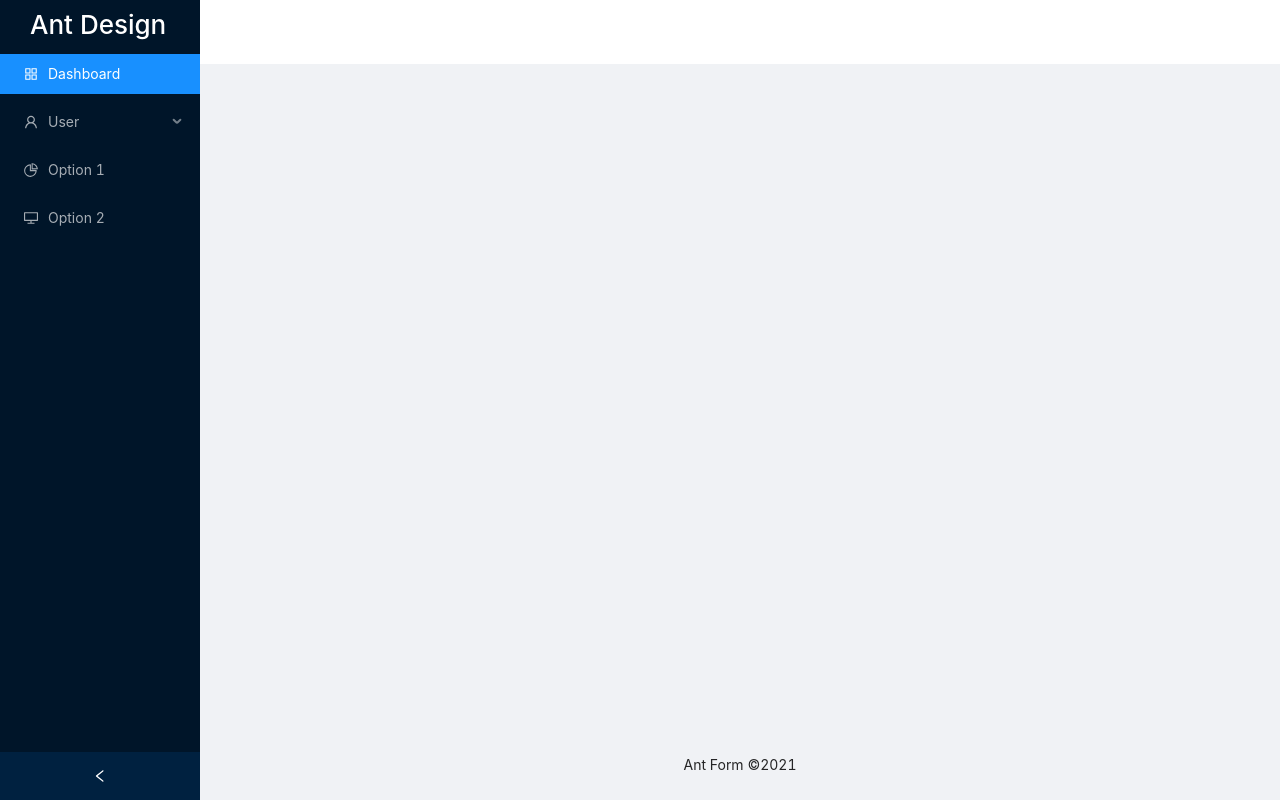
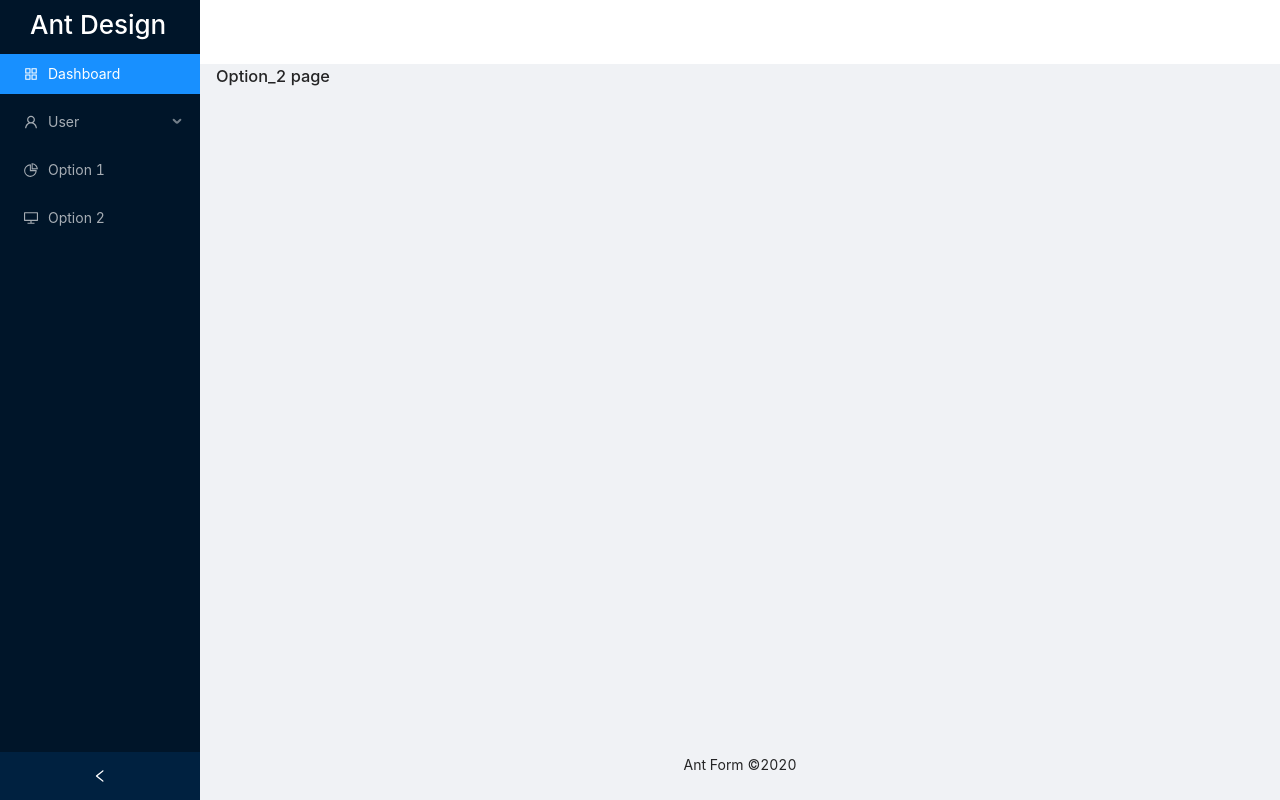
Before and after one commit to Gagandeep-Kaur-01/Ant_Design, a React (Create React App) app: page /option2 in a window 1280 px wide. Built offline with nearby package versions, Linux system fonts and the light colour scheme.

Commit message:
created another components and displayed in sidebar

```diff
--- /dev/null
+++ b/src/components/Pages/Option/option1.js
@@ -0,0 +1,12 @@
+import React, { Component } from 'react';
+
+class Option1 extends Component {
+  render() {
+    return(
+        <div>
+            <h1>Option_1 page</h1>
+        </div>
+    )
+  }
+}
+export default Option1;
--- /dev/null
+++ b/src/components/Pages/Option/option2.js
@@ -0,0 +1,12 @@
+import React, { Component } from 'react';
+
+class Option2 extends Component {
+  render() {
+    return(
+        <div>
+            <h1>Option_2 page</h1>
+        </div>
+    )
+  }
+}
+export default Option2;
--- a/src/components/Sidebar/sidebar.js
+++ b/src/components/Sidebar/sidebar.js
@@ -13,12 +13,14 @@ import {
 } from '@ant-design/icons';
 import Dashboard from '../Pages/Dashboard/dashboard';
 import Form from '../Pages/Form/form';
+import Option1 from '../Pages/Option/option1'
+import Option2 from '../Pages/Option/option2'
 import SidebarWrapper from './sidebar.style';
 
 const { Header, Content, Footer, Sider } = Layout;
 const { SubMenu } = Menu;
 
-class Sidebar extends React.Component {
+class Sidebar1 extends React.Component {
   state = {
     collapsed: false,
   };
@@ -42,7 +44,7 @@ class Sidebar extends React.Component {
             <Menu.Item key="1" icon={<AppstoreOutlined />}>
               <NavLink
                 to={{
-                    pathname: '/dashboard'
+                pathname: '/dashboard'
                 }}>
                 Dashboard
               </NavLink>
@@ -82,16 +84,18 @@ class Sidebar extends React.Component {
               <Switch>
                 <Route path="/dashboard" component={() => <Dashboard />}></Route>
                 <Route path="/form" component={() => <Form />} />
+                <Route path="/option1" component={() => <Option1 />} />
+                <Route path="/option2" component={() => <Option2 />} />
               </Switch>
             </Content>
-            <Footer style={{ textAlign: 'center' }}>Ant Form ©2021</Footer>
+            <Footer style={{ textAlign: 'center' }}>Ant Form ©2020</Footer>
         </Layout>
 
       </Layout>
-      </SidebarWrapper>
+     </SidebarWrapper>
 
     );
   }
 }
 
-export default Sidebar;
+export default Sidebar1;
```
